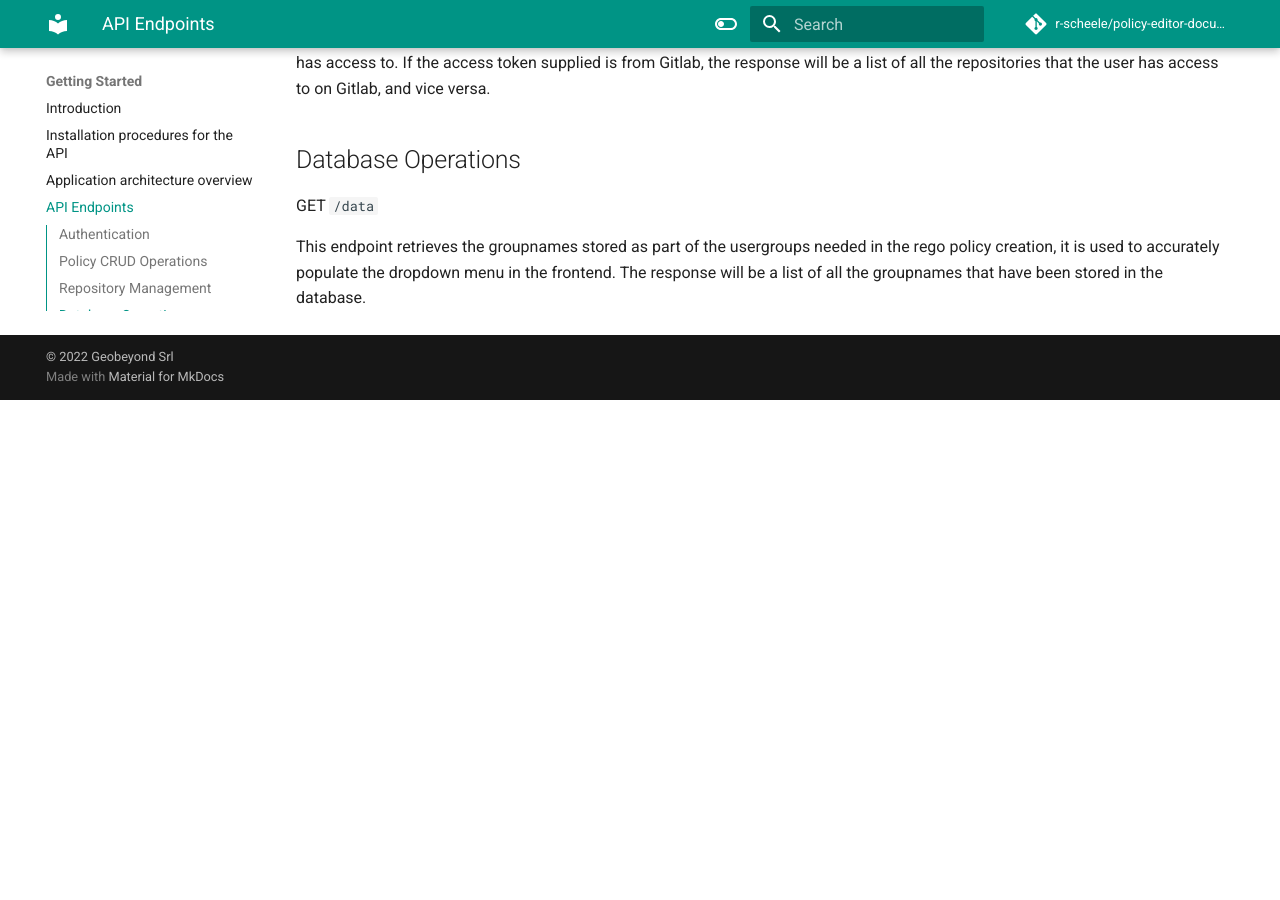
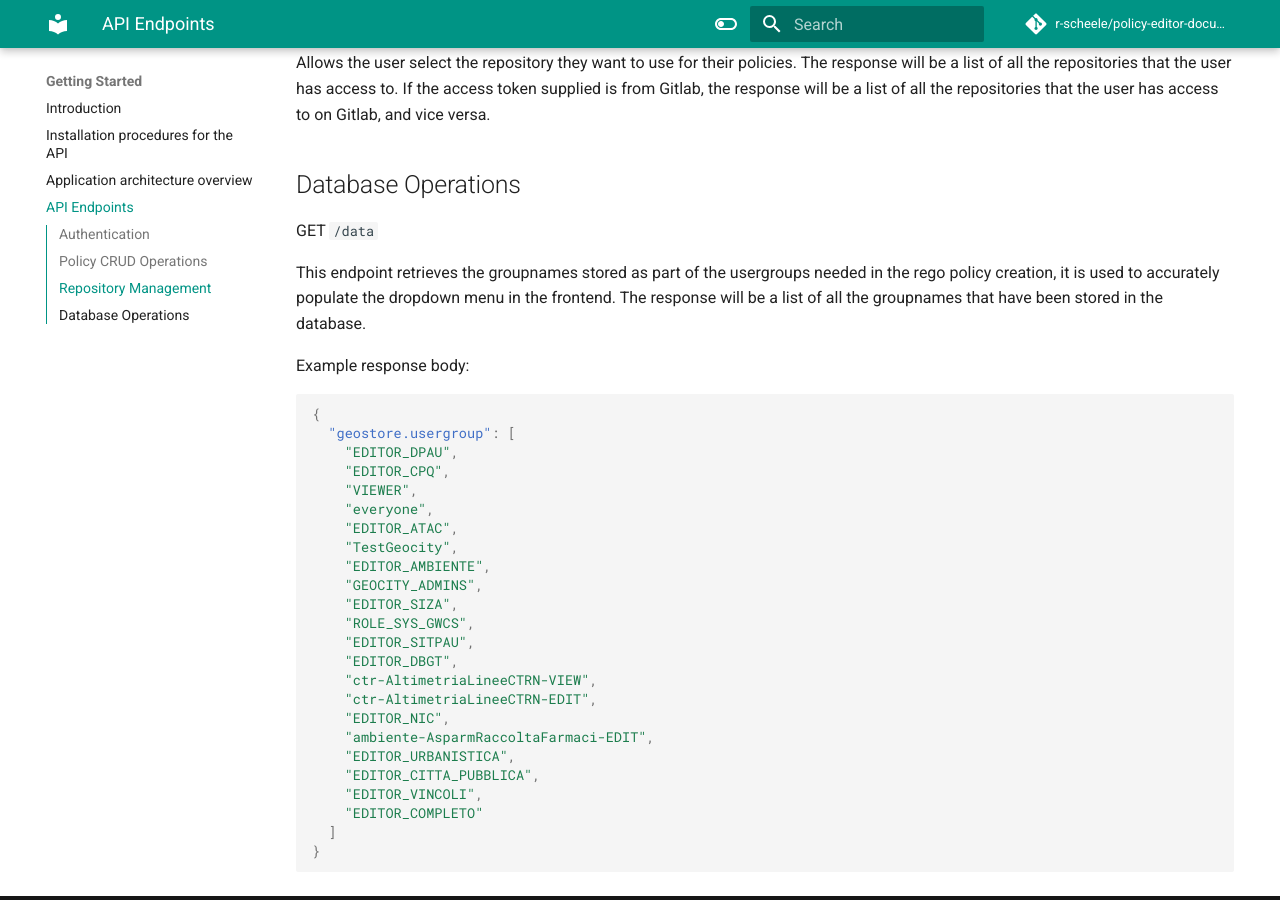
Before and after one commit to r-scheele/policy-editor-documentation, an MkDocs documentation site: the page built from docs/api.md, in a window 1280 px wide and 900 px high, scrolled down 5054 px. Built offline with MkDocs 1.6.1 and Material for MkDocs 9.7.7, drawn with Linux system fonts in a browser that asks for light colours; comment, search, counter and statistics services are not loaded; before the commit the page ends 5454 px from its top, so only the background shows below that.

Commit message:
docs update

````diff
--- a/docs/api.md
+++ b/docs/api.md
@@ -226,7 +226,7 @@ Example response body: <br />
 
 ## Repository Management
 
-GET `/user/repo/github`
+GET `/user/repo/github` <br />
 GET `/user/repo/gitlab`
 
 Allows the user select the repository they want to use for their policies. The response will be a list of all the repositories that the user has access to. If the access token supplied is from Gitlab, the response will be a list of all the repositories that the user has access to on Gitlab, and vice versa.
@@ -237,3 +237,32 @@ Allows the user select the repository they want to use for their policies. The r
 GET `/data`
 
 This endpoint retrieves the groupnames stored as part of the usergroups needed in the rego policy creation, it is used to accurately populate the dropdown menu in the frontend. The response will be a list of all the groupnames that have been stored in the database. <br />
+
+
+Example response body: <br />
+```json
+{
+  "geostore.usergroup": [
+    "EDITOR_DPAU",
+    "EDITOR_CPQ",
+    "VIEWER",
+    "everyone",
+    "EDITOR_ATAC",
+    "TestGeocity",
+    "EDITOR_AMBIENTE",
+    "GEOCITY_ADMINS",
+    "EDITOR_SIZA",
+    "ROLE_SYS_GWCS",
+    "EDITOR_SITPAU",
+    "EDITOR_DBGT",
+    "ctr-AltimetriaLineeCTRN-VIEW",
+    "ctr-AltimetriaLineeCTRN-EDIT",
+    "EDITOR_NIC",
+    "ambiente-AsparmRaccoltaFarmaci-EDIT",
+    "EDITOR_URBANISTICA",
+    "EDITOR_CITTA_PUBBLICA",
+    "EDITOR_VINCOLI",
+    "EDITOR_COMPLETO"
+  ]
+}
+```
````
